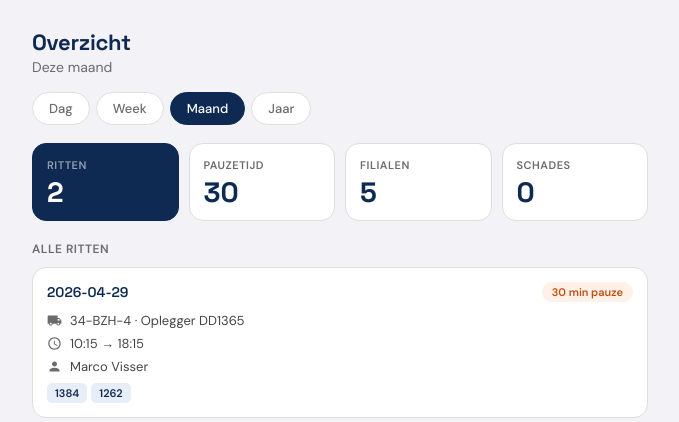
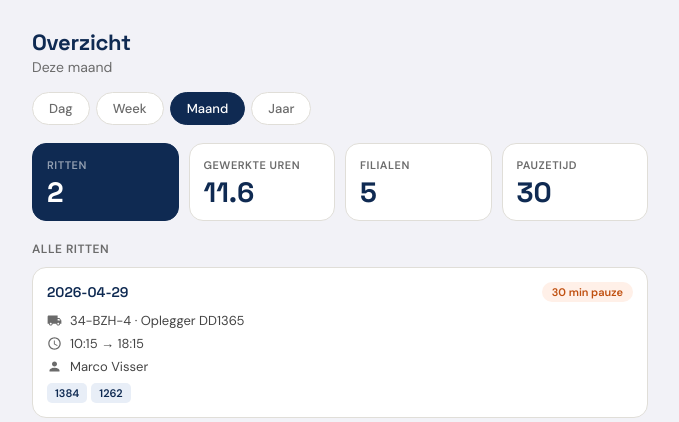
Before and after one commit to MarcoVisser388/Ritlog, a Flask app: page /overzicht in a window 1280 px wide. Shown: the part 60-482 px from the top of the page, without its empty margins (300-979 px from the left). Run offline with Flask 3, Linux system fonts and the light colour scheme; data comes from the database, SQL or seed files in the repository; both versions use the stored data as it was after the commit; data that the repository does not hold is empty.

Commit message:
aanpassen gewerkte uren tegel

```diff
--- a/app.py
+++ b/app.py
@@ -14,37 +14,29 @@ app.config["UPLOAD_FOLDER"] = UPLOAD_FOLDER
 # ── Validatie functies ──────────────────────────────────────────
 
 def valideer_opleggernummer(nummer):
-    """Moet beginnen met DD, ED, CDD of CED gevolgd door cijfers."""
     patroon = re.compile(r'^(CDD|CED|DD|ED)\d+$', re.IGNORECASE)
     return bool(patroon.match(nummer.strip()))
 
 def valideer_kenteken(kenteken):
-    """Minimaal 6 tekens, alleen letters, cijfers en koppeltekens."""
     patroon = re.compile(r'^[A-Za-z0-9\-]{6,}$')
     return bool(patroon.match(kenteken.strip()))
 
 def valideer_postcode(postcode):
-    """Formaat: 4 cijfers + spatie + 2 letters (bijv. 1234 AB)."""
     patroon = re.compile(r'^\d{4}\s[A-Za-z]{2}$')
     return bool(patroon.match(postcode.strip()))
 
 def valideer_naam(naam):
-    """Niet leeg, minimaal 2 tekens, alleen letters en spaties/koppeltekens."""
     patroon = re.compile(r'^[A-Za-zÀ-ÿ\s\-\.]{2,}$')
     return bool(patroon.match(naam.strip()))
 
 def formatteer_straat(straat):
-    """Eerste letter van elk woord hoofdletter."""
     return straat.strip().title()
 
 def formatteer_plaats(plaats):
-    """Alles hoofdletters."""
     return plaats.strip().upper()
 
 def formatteer_postcode(postcode):
-    """Postcode hoofdletters en nette spatie."""
     postcode = postcode.strip().upper()
-    # Zorg voor spatie tussen cijfers en letters
     patroon = re.compile(r'^(\d{4})\s*([A-Z]{2})$')
     match = patroon.match(postcode)
     if match:
@@ -52,11 +44,9 @@ def formatteer_postcode(postcode):
     return postcode
 
 def formatteer_opleggernummer(nummer):
-    """Prefix altijd hoofdletters."""
     return nummer.strip().upper()
 
 def formatteer_kenteken(kenteken):
-    """Kenteken altijd hoofdletters."""
     return kenteken.strip().upper()
 
 # ── Database ──────────────────────────────────────────
@@ -173,24 +163,31 @@ def overzicht():
 
     cursor.execute("SELECT COUNT(*) FROM ritten WHERE datum >= ?", (van,))
     stats_ritten = cursor.fetchone()[0]
+
     cursor.execute("SELECT COALESCE(SUM(pauze_minuten), 0) FROM ritten WHERE datum >= ?", (van,))
     stats_pauze = cursor.fetchone()[0]
+
     cursor.execute("""
         SELECT COUNT(DISTINCT rf.filiaalnummer) FROM rit_filialen rf
         JOIN ritten r ON rf.rit_id = r.id WHERE r.datum >= ?
     """, (van,))
     stats_filialen = cursor.fetchone()[0]
+
     cursor.execute("""
-        SELECT COUNT(*) FROM schades s
-        JOIN ritten r ON s.rit_id = r.id WHERE r.datum >= ?
+        SELECT COALESCE(SUM(
+            (CAST(strftime('%H', eindtijd) AS INTEGER) * 60 + CAST(strftime('%M', eindtijd) AS INTEGER)) -
+            (CAST(strftime('%H', starttijd) AS INTEGER) * 60 + CAST(strftime('%M', starttijd) AS INTEGER)) -
+            CAST(pauze_minuten AS INTEGER)
+        ), 0) FROM ritten WHERE datum >= ? AND starttijd != '' AND eindtijd != ''
     """, (van,))
-    stats_schades = cursor.fetchone()[0]
+    minuten = cursor.fetchone()[0]
+    stats_uren = round(minuten / 60, 1)
 
     stats = {
         "ritten": stats_ritten,
         "pauze": stats_pauze,
         "filialen": stats_filialen,
-        "schades": stats_schades
+        "uren": stats_uren,
     }
 
     conn.close()
@@ -218,21 +215,28 @@ def stats():
 
     cursor.execute("SELECT COUNT(*) FROM ritten WHERE datum >= ?", (van,))
     ritten = cursor.fetchone()[0]
+
     cursor.execute("SELECT COALESCE(SUM(pauze_minuten), 0) FROM ritten WHERE datum >= ?", (van,))
     pauze = cursor.fetchone()[0]
+
     cursor.execute("""
         SELECT COUNT(DISTINCT rf.filiaalnummer) FROM rit_filialen rf
         JOIN ritten r ON rf.rit_id = r.id WHERE r.datum >= ?
     """, (van,))
     filialen = cursor.fetchone()[0]
+
     cursor.execute("""
-        SELECT COUNT(*) FROM schades s
-        JOIN ritten r ON s.rit_id = r.id WHERE r.datum >= ?
+        SELECT COALESCE(SUM(
+            (CAST(strftime('%H', eindtijd) AS INTEGER) * 60 + CAST(strftime('%M', eindtijd) AS INTEGER)) -
+            (CAST(strftime('%H', starttijd) AS INTEGER) * 60 + CAST(strftime('%M', starttijd) AS INTEGER)) -
+            CAST(pauze_minuten AS INTEGER)
+        ), 0) FROM ritten WHERE datum >= ? AND starttijd != '' AND eindtijd != ''
     """, (van,))
-    schades = cursor.fetchone()[0]
+    minuten = cursor.fetchone()[0]
+    uren = round(minuten / 60, 1)
 
     conn.close()
-    return jsonify(ritten=ritten, pauze=pauze, filialen=filialen, schades=schades)
+    return jsonify(ritten=ritten, pauze=pauze, filialen=filialen, uren=uren)
 
 # ── Beheer ──────────────────────────────────────────
 @app.route("/beheer")
@@ -331,7 +335,6 @@ def filiaal_toevoegen():
     plaats = request.form.get("plaats", "").strip()
 
     fouten = []
-
     if not filiaalnummer.isdigit() or len(filiaalnummer) != 4:
         fouten.append("Filiaalnummer moet precies 4 cijfers zijn.")
     if postcode and not valideer_postcode(postcode):
@@ -342,7 +345,6 @@ def filiaal_toevoegen():
             flash(fout, "fout")
         return redirect(url_for("beheer"))
 
-    # Formattering toepassen
     straat = formatteer_straat(straat) if straat else ""
     plaats = formatteer_plaats(plaats) if plaats else ""
     postcode = formatteer_postcode(postcode) if postcode else ""
@@ -389,7 +391,6 @@ def rit_opslaan():
     pauze_minuten = request.form.get("pauze_minuten", 0)
     filialen = request.form.getlist("filiaal[]")
 
-    # Valideer dat IDs integers zijn om injection te voorkomen
     try:
         chauffeur_id = int(chauffeur_id)
         truck_id = int(truck_id)
--- a/templates/overzicht.html
+++ b/templates/overzicht.html
@@ -39,16 +39,16 @@
             <div class="stat-value" id="stat-ritten">{{ stats.ritten }}</div>
         </div>
         <div class="stat">
-            <div class="stat-label">Pauzetijd</div>
-            <div class="stat-value" id="stat-pauze">{{ stats.pauze }}</div>
+            <div class="stat-label">Gewerkte uren</div>
+            <div class="stat-value" id="stat-uren">{{ stats.uren }}</div>
         </div>
         <div class="stat">
             <div class="stat-label">Filialen</div>
             <div class="stat-value" id="stat-filialen">{{ stats.filialen }}</div>
         </div>
         <div class="stat">
-            <div class="stat-label">Schades</div>
-            <div class="stat-value" id="stat-schades">{{ stats.schades }}</div>
+            <div class="stat-label">Pauzetijd</div>
+            <div class="stat-value" id="stat-pauze">{{ stats.pauze }}</div>
         </div>
     </div>
 
@@ -131,7 +131,7 @@ function setPeriode(periode, btn) {
             document.getElementById('stat-ritten').textContent = data.ritten;
             document.getElementById('stat-pauze').textContent = data.pauze;
             document.getElementById('stat-filialen').textContent = data.filialen;
-            document.getElementById('stat-schades').textContent = data.schades;
+            document.getElementById('stat-uren').textContent = data.uren;
         });
 }
 </script>
```
Also changed, not shown: ritten.db, uploads/Schermafbeelding_2026-04-26_om_21.56.57.png (deleted), uploads/Schermafbeelding_2026-04-27_om_15.50.39.png (deleted).
